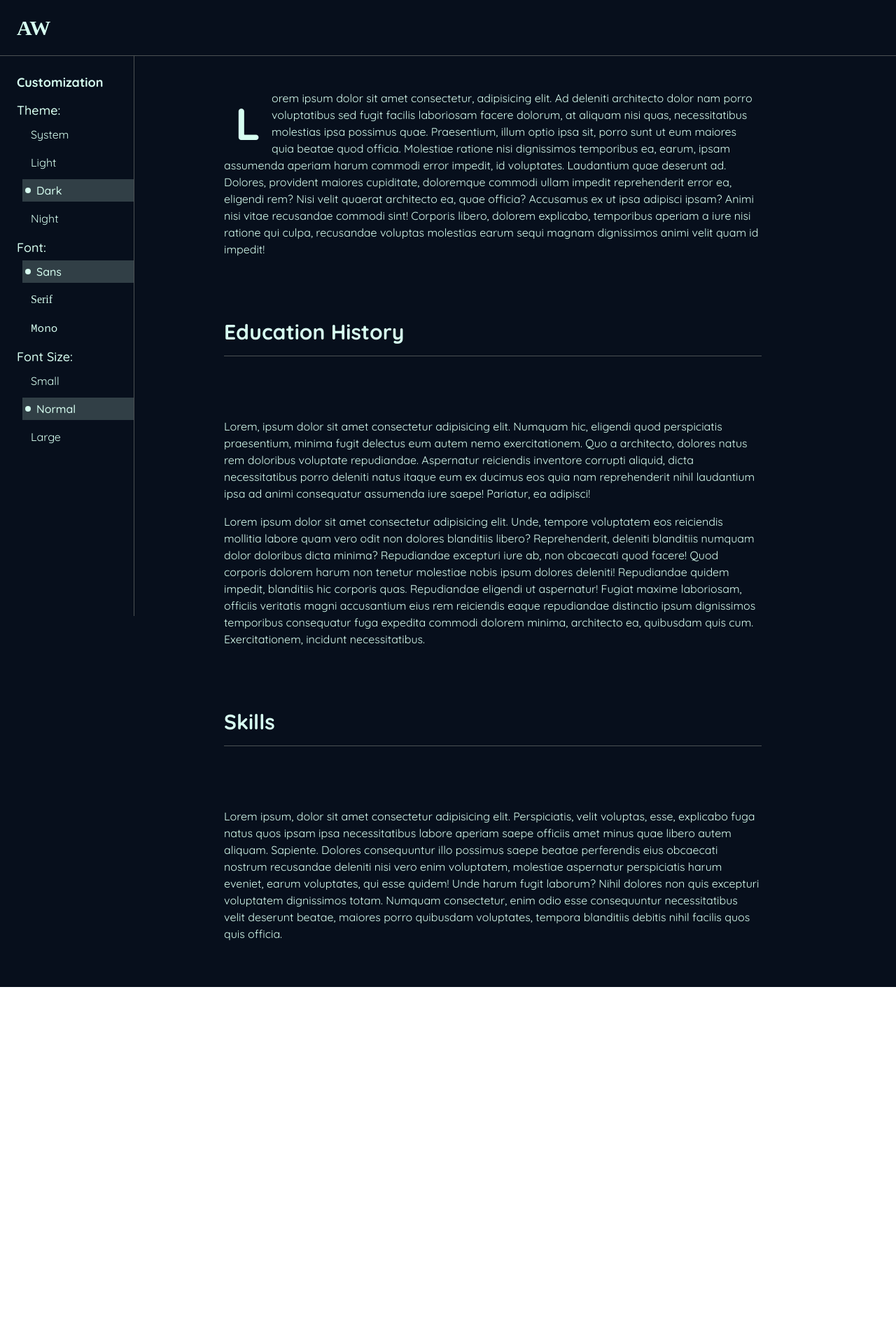
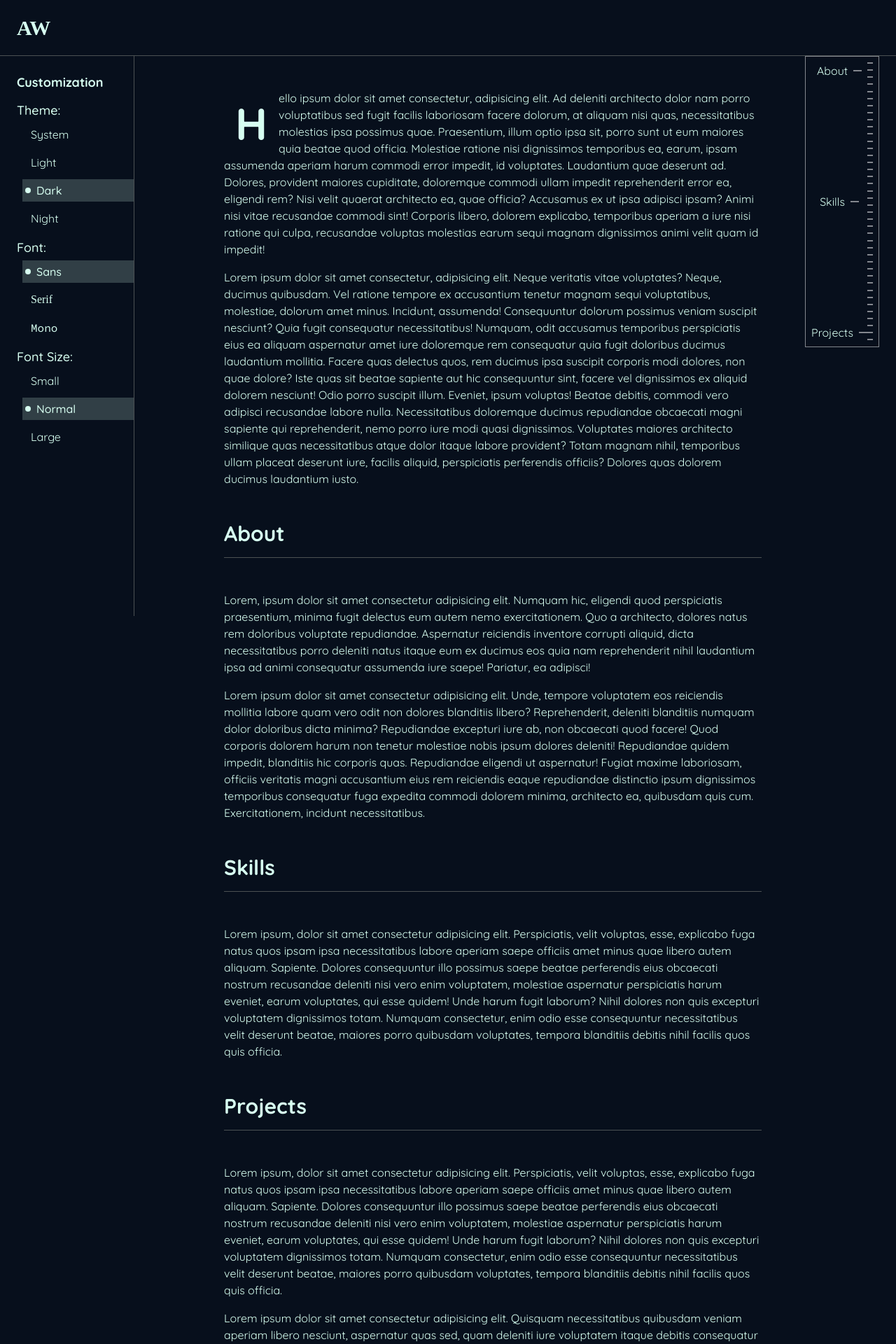
Before and after one commit to AtanasovCode/atanasov-wiki, a React (Vite) app: page / in a window 1280 px wide. Shown: the top 1920 px of the page at 70% size. Before the commit the page ends 1410 px from the top, so only its background shows below. Built offline with nearby package versions, Linux system fonts and the light colour scheme; a web font is replaced by a local one.

Commit message:
create ruler style navigation panel

```diff
--- a/src/App.tsx
+++ b/src/App.tsx
@@ -14,8 +14,13 @@ import Home from "./pages/Home";
 
 const App = () => {
 
-  const { theme, font, fontSize } = useWikiStore()
+  const { theme, font, fontSize, setWebsiteHeight } = useWikiStore()
 
+
+  useEffect(() => {
+    const height = document.body.scrollHeight;
+    setWebsiteHeight(height)
+  }, [])
 
   useEffect(() => {
     document.documentElement.classList.remove("dark", "night");
@@ -32,6 +37,8 @@ const App = () => {
       document.documentElement.classList.add(fontSize);
     }
   }, [fontSize]);
+
+
 
   return (
     <div
--- a/src/articles/MyInfo.tsx
+++ b/src/articles/MyInfo.tsx
@@ -2,8 +2,8 @@ import Paragraph from "../components/text-elements/Paragraph"
 
 const myInfo = [
     {
-        id: "education-history",
-        title: "Education History",
+        id: "about",
+        title: "About",
         content: (
             <>
                 <Paragraph>
@@ -30,6 +30,25 @@ const myInfo = [
                 </Paragraph>
             </>
         )
+    },
+    {
+        id: "projects",
+        title: "Projects",
+        content: (
+            <>
+                <Paragraph>
+                    Lorem ipsum, dolor sit amet consectetur adipisicing elit. Perspiciatis, velit voluptas, esse, explicabo fuga natus quos ipsam ipsa necessitatibus labore aperiam saepe officiis amet minus quae libero autem aliquam. Sapiente.
+                    Dolores consequuntur illo possimus saepe beatae perferendis eius obcaecati nostrum recusandae deleniti nisi vero enim voluptatem, molestiae aspernatur perspiciatis harum eveniet, earum voluptates, qui esse quidem! Unde harum fugit laborum?
+                    Nihil dolores non quis excepturi voluptatem dignissimos totam. Numquam consectetur, enim odio esse consequuntur necessitatibus velit deserunt beatae, maiores porro quibusdam voluptates, tempora blanditiis debitis nihil facilis quos quis officia.
+                </Paragraph>
+                <Paragraph>
+                    Lorem ipsum dolor sit amet consectetur adipisicing elit. Quisquam necessitatibus quibusdam veniam aperiam libero nesciunt, aspernatur quas sed, quam deleniti iure voluptatem itaque debitis consequatur odit. Aliquid adipisci quasi sint!
+                    Veniam deserunt dolores molestias eius earum doloremque! Vero nostrum aspernatur praesentium optio assumenda veniam facere libero quidem nobis error quaerat laborum consequatur perspiciatis ad voluptates, debitis autem cupiditate voluptas dolorum!
+                    Blanditiis magni omnis aliquam eius inventore doloremque maiores saepe enim, perspiciatis est illo repudiandae eligendi. Neque iusto nam iste veritatis minus commodi nihil, tempore necessitatibus reprehenderit sint minima officia sed.
+                    Sint amet autem illum, aspernatur voluptatibus delectus soluta vero quidem ipsum in? Facilis neque numquam nobis voluptas iure officiis accusantium assumenda maxime voluptates quo maiores porro cumque deserunt, voluptate cupiditate?
+                </Paragraph>
+            </>
+        )
     }
 ]
 
--- a/src/components/main/MainBody.tsx
+++ b/src/components/main/MainBody.tsx
@@ -11,10 +11,17 @@ const MainBody = () => {
                 w-3xl py-12 text-body animate-slide-into-view"
         >
             <Paragraph firstLetter>
-                Lorem ipsum dolor sit amet consectetur, adipisicing elit. Ad deleniti architecto dolor nam porro voluptatibus sed fugit facilis laboriosam facere dolorum, at aliquam nisi quas, necessitatibus molestias ipsa possimus quae.
+                Hello ipsum dolor sit amet consectetur, adipisicing elit. Ad deleniti architecto dolor nam porro voluptatibus sed fugit facilis laboriosam facere dolorum, at aliquam nisi quas, necessitatibus molestias ipsa possimus quae.
                 Praesentium, illum optio ipsa sit, porro sunt ut eum maiores quia beatae quod officia. Molestiae ratione nisi dignissimos temporibus ea, earum, ipsam assumenda aperiam harum commodi error impedit, id voluptates.
                 Laudantium quae deserunt ad. Dolores, provident maiores cupiditate, doloremque commodi ullam impedit reprehenderit error ea, eligendi rem? Nisi velit quaerat architecto ea, quae officia? Accusamus ex ut ipsa adipisci ipsam?
                 Animi nisi vitae recusandae commodi sint! Corporis libero, dolorem explicabo, temporibus aperiam a iure nisi ratione qui culpa, recusandae voluptas molestias earum sequi magnam dignissimos animi velit quam id impedit!
+            </Paragraph>
+            <Paragraph>
+                Lorem ipsum dolor sit amet consectetur, adipisicing elit. Neque veritatis vitae voluptates? Neque, ducimus quibusdam. Vel ratione tempore ex accusantium tenetur magnam sequi voluptatibus, molestiae, dolorum amet minus. Incidunt, assumenda!
+                Consequuntur dolorum possimus veniam suscipit nesciunt? Quia fugit consequatur necessitatibus! Numquam, odit accusamus temporibus perspiciatis eius ea aliquam aspernatur amet iure doloremque rem consequatur quia fugit doloribus ducimus laudantium mollitia.
+                Facere quas delectus quos, rem ducimus ipsa suscipit corporis modi dolores, non quae dolore? Iste quas sit beatae sapiente aut hic consequuntur sint, facere vel dignissimos ex aliquid dolorem nesciunt!
+                Odio porro suscipit illum. Eveniet, ipsum voluptas! Beatae debitis, commodi vero adipisci recusandae labore nulla. Necessitatibus doloremque ducimus repudiandae obcaecati magni sapiente qui reprehenderit, nemo porro iure modi quasi dignissimos.
+                Voluptates maiores architecto similique quas necessitatibus atque dolor itaque labore provident? Totam magnam nihil, temporibus ullam placeat deserunt iure, facilis aliquid, perspiciatis perferendis officiis? Dolores quas dolorem ducimus laudantium iusto.
             </Paragraph>
             {
                 myInfo.map((data) => {
--- a/src/components/navigation/NavigationPanel.tsx
+++ b/src/components/navigation/NavigationPanel.tsx
@@ -1,9 +1,57 @@
+import { useWikiStore } from "../../useWikiStore"
+
+import RulerLines from "./RulerLines"
+
+interface SectionProps {
+    id: string
+    title: string
+    content: React.ReactNode
+}
+
+interface NavigationPanelProps {
+    sections: SectionProps[]
+}
 
 
+const HEIGHT_RATIO: number = 5
 
-const NavigationPanel = () => {
+
+const NavigationPanel = ({
+    sections
+}: NavigationPanelProps) => {
+
+    const { websiteHeight } = useWikiStore()
+
+    const panelHeight = websiteHeight / HEIGHT_RATIO
+    let sectionCount: number = 0
+
+    sections.map(() => {
+        sectionCount += 1
+    })
+
     return (
-        <div></div>
+        <div
+            className={`flex items-stretch mr-6 pr-2 sticky top-2 p-2 border border-white/50`}
+            style={{ height: `${panelHeight}px` }}
+        >
+            <div className="w-full h-full flex flex-col items-center justify-between">
+                {
+                    sections.map((section) => {
+                        return (
+                            <div className="gap-2 flex items-center justify-between">
+                                <div className="">
+                                    {section.title}
+                                </div>
+                                <div className="w-3 h-0.5 bg-white/50">
+
+                                </div>
+                            </div>
+                        );
+                    })
+                }
+            </div>
+            <RulerLines amount={sectionCount * 13} />
+        </div>
     );
 }
 
--- /dev/null
+++ b/src/components/navigation/RulerLines.tsx
@@ -0,0 +1,25 @@
+
+
+interface RulerLinesProps {
+    amount: number
+}
+
+
+const RulerLines = ({
+    amount,
+}: RulerLinesProps) => {
+
+    const lines = []
+
+    for (let i = 0; i <= amount; i++) {
+        lines.push(<div key={i} className="w-2 h-0.5 bg-white/50"></div>)
+    }
+
+    return (
+        <div className="h-full flex flex-col items-center justify-between">
+            {lines}
+        </div>
+    );
+}
+
+export default RulerLines;
--- a/src/components/text-elements/Heading.tsx
+++ b/src/components/text-elements/Heading.tsx
@@ -2,14 +2,13 @@
 interface HeadingProps {
     children: React.ReactNode
     id: string
-
 }
 
 
 const Heading = ({ children, id }: HeadingProps) => {
     return (
         <div
-            className="font-bold text-3xl my-22 pb-4 border-b border-secondary/50"
+            className="font-bold text-3xl my-12 pb-4 border-b border-secondary/50"
             id={id}
         >
             {children}
--- a/src/pages/Home.tsx
+++ b/src/pages/Home.tsx
@@ -1,10 +1,14 @@
 import MainBody from "../components/main/MainBody";
+import NavigationPanel from "../components/navigation/NavigationPanel";
+
+import { myInfo } from "../articles/MyInfo";
 
 
 const Home = () => {
     return (
-        <div>
+        <div className="w-full flex items-start justify-between">
             <MainBody />
+            <NavigationPanel sections={myInfo} />
         </div>
     );
 }
--- a/src/useWikiStore.tsx
+++ b/src/useWikiStore.tsx
@@ -11,6 +11,9 @@ interface WikiState {
 
   fontSize: string
   setFontSize: (size: string) => void
+
+  websiteHeight: number
+  setWebsiteHeight: (height: number) => void
 }
 
 
@@ -22,5 +25,7 @@ export const useWikiStore = create<WikiState>()((set) => ({
   font: "sans",
   setFont: (font) => set(() => ({ font })),
   fontSize: "normal",
-  setFontSize: (fontSize) => set(() => ({ fontSize }))
+  setFontSize: (fontSize) => set(() => ({ fontSize })),
+  websiteHeight: 0,
+  setWebsiteHeight: (websiteHeight) => set(() => ({ websiteHeight })),
 }))
```
